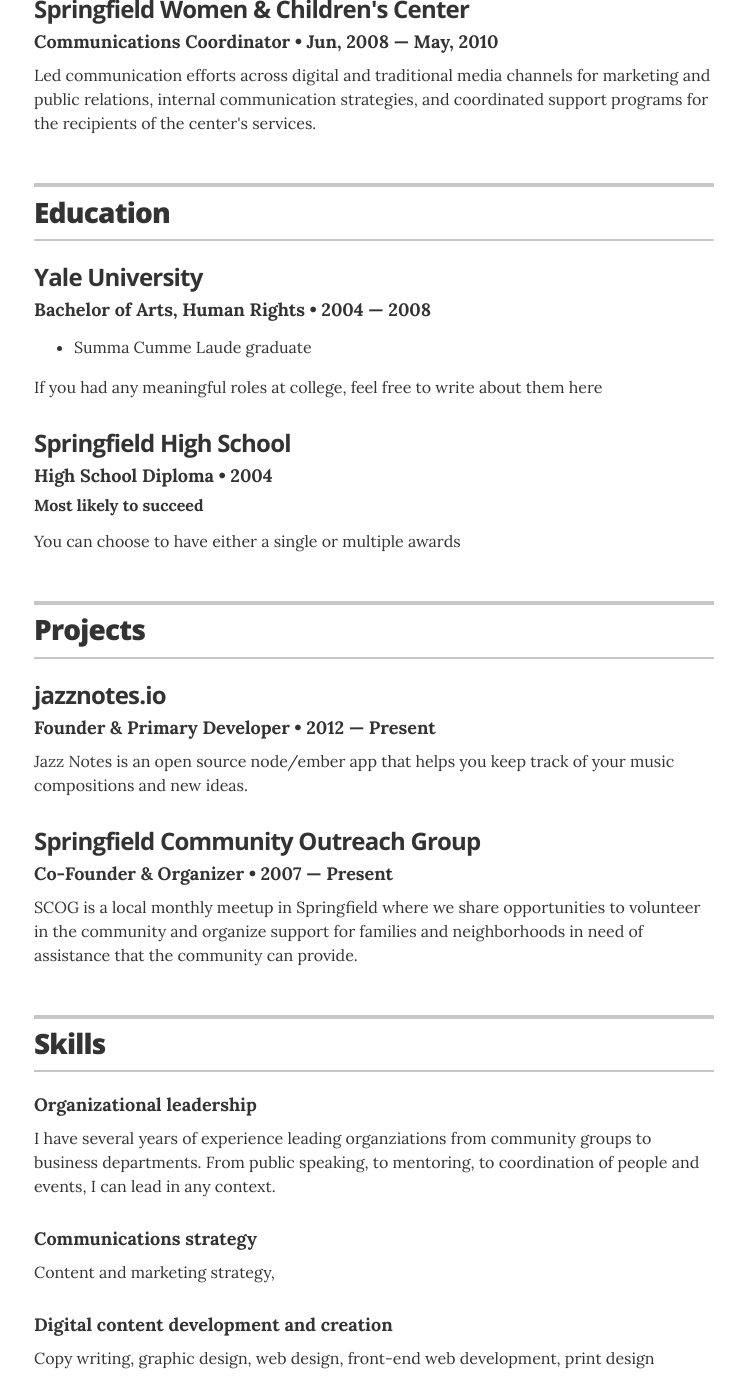
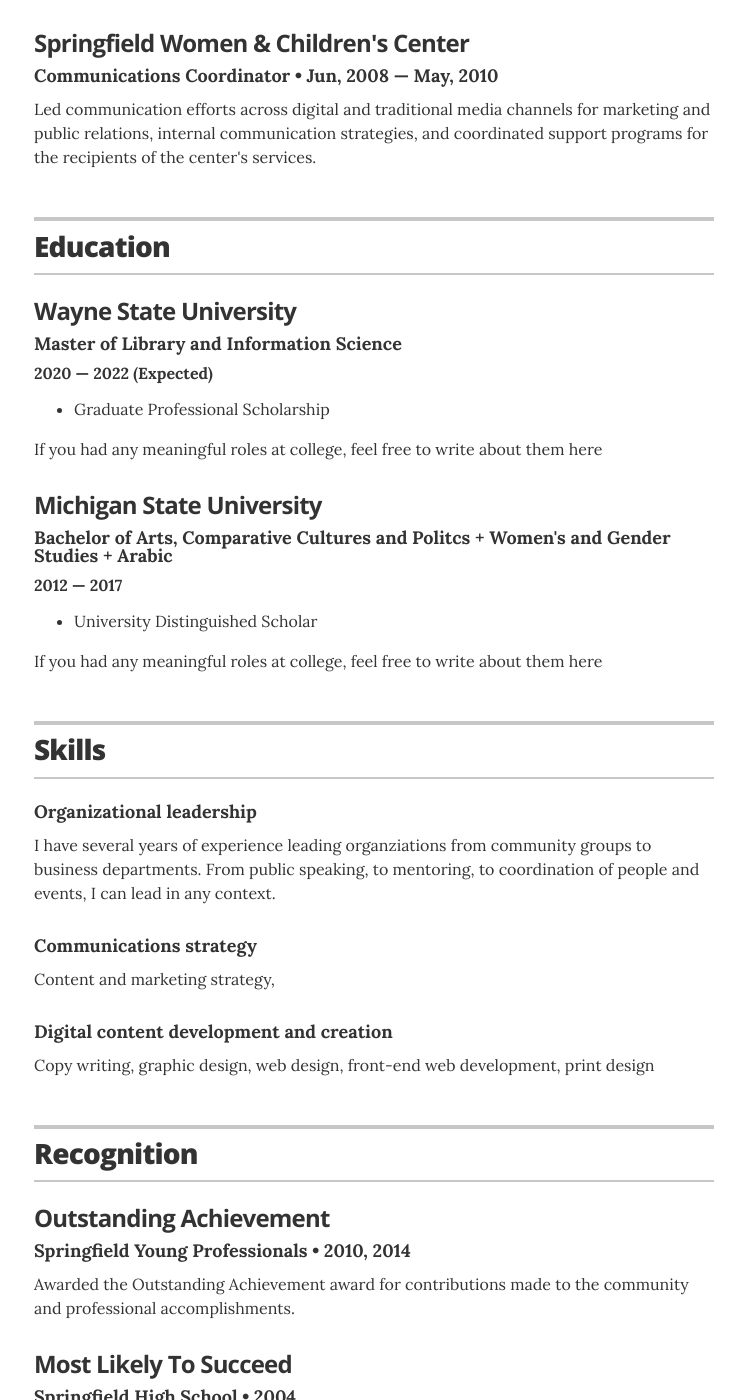
Before and after one commit to piloteris/myresume, a Jekyll site: the page built from index.html, in a window 1280 px wide and 1400 px high, scrolled down 1033 px. Shown: the whole window, without its empty margins (266-1011 px from the left). Built offline with Jekyll 4.4.1, drawn with Linux system fonts in a browser that asks for light colours; some of the changed text lies outside the part shown.

Commit message:
edited config and education data

```diff
--- a/CNAME
+++ /dev/null
@@ -1 +0,0 @@
-resume-template.joelglovier.com
--- a/_config.yml
+++ b/_config.yml
@@ -1,6 +1,6 @@
 # Site settings
-title: "Jekyll Resume Template"
-description: "A resume template for Jekyll and GitHub Pages sites."
+title: "Caroline Hron Weigle's Resume"
+description: "Get to know Caroline Hron Weigle, Information Professional"
 
 # Build settings
 markdown: kramdown
@@ -10,11 +10,11 @@
 
 # Resume settings
 resume_avatar:                  "true"
-resume_name:                    "Lisa M. Simpson"
-resume_title:                   "VP of Global Communications"
+resume_name:                    "Caroline Hron Weigle"
+resume_title:                   "Information Professional"
 
 # used for the contact button in _layouts/resume.html
-resume_contact_email:           "lisasimpson@youremailaddress.com"
+resume_contact_email:           "c.hronweigle@gmail.com"
 
 # the next two items are used for schema itemprops in _layouts/resume.html
 resume_contact_telephone:       "555-7334"
@@ -35,24 +35,24 @@
 # comment out to hide
 resume_section_experience:      true
 resume_section_education:       true
-resume_section_projects:        true
+#resume_section_projects:        false
 resume_section_skills:          true
 resume_section_recognition:     true
-resume_section_links:           true
-resume_section_associations:    true
-# resume_section_interests:       true
+#resume_section_links:           false
+#resume_section_associations:    false
+resume_section_interests:       true
 
 # Resume social links
 # uncomment the options you wish to display, and add your own URL
 resume_social_links:
-  resume_github_url:            "https://github.com/jglovier/resume-template"
-  resume_twitter_url:           "http://twitter.com/jglovier"
-  resume_dribbble_url:          "https://dribbble.com/jag"
+  resume_github_url:            "https://github.com/piloteris"
+  resume_twitter_url:           "http://twitter.com/chronweigle"
+  # resume_dribbble_url:          "https://dribbble.com/jag"
   # resume_facebook_url:          "insert Facebook URL here"
-  resume_linkedin_url:          "https://www.linkedin.com/in/joelglovier"
+  resume_linkedin_url:          "https://www.linkedin.com/in/caroline-hron-weigle/"
   # resume_instagram_url:         "insert your Instagram URL here"
-  resume_website_url:           "http://joelglovier.com"
-  resume_medium_url:            "https://medium.com/@jglovier"
+  #resume_website_url:           "http://joelglovier.com"
+  #resume_medium_url:            "https://medium.com/@jglovier"
 resume_print_social_links:      true
 
 # Design settings
--- a/_data/education.yml
+++ b/_data/education.yml
@@ -1,13 +1,15 @@
 # Degree
-- degree: Bachelor of Arts, Human Rights
-  uni: Yale University
-  year: 2004 &mdash; 2008
+
+- degree: Master of Library and Information Science
+  uni: Wayne State University
+  year: 2020 &mdash; 2022 (Expected)
   awards:
-    - award: Summa Cumme Laude graduate
+    - award: Graduate Professional Scholarship
   summary: If you had any meaningful roles at college, feel free to write about them here
 
-- degree: High School Diploma
-  uni: Springfield High School
-  year: 2004
-  award: Most likely to succeed
-  summary: You can choose to have either a single or multiple awards
+- degree: Bachelor of Arts, Comparative Cultures and Politcs +  Women's and Gender Studies + Arabic
+  uni: Michigan State University
+  year: 2012 &mdash; 2017
+  awards:
+    - award: University Distinguished Scholar
+  summary: If you had any meaningful roles at college, feel free to write about them here
--- a/_layouts/resume.html
+++ b/_layouts/resume.html
@@ -79,7 +79,8 @@
         {% for education in site.data.education %}
         <div class="resume-item" itemscope itemprop="alumniOf" itemtype="http://schema.org/CollegeOrUniversity">
           <h3 class="resume-item-title" itemprop="name">{{ education.uni }}</h3>
-          <h4 class="resume-item-details group" itemprop="description">{{ education.degree }} &bull; {{ education.year }}</h4>
+          <h4 class="resume-item-details group" itemprop="description">{{ education.degree }}</h4>
+<h5 class="resume-item-details award-title" itemprop="description">{{ education.year }}</h5>
           <h5 class="resume-item-details award-title" itemprop="description">{{ education.award }}</h5>
           <p class="resume-item-copy" itemprop="description">
             <ul class="resume-item-list">
```
Also changed, not shown: Gemfile.lock, images/avatar.jpg, images/screenshot.png (deleted).
